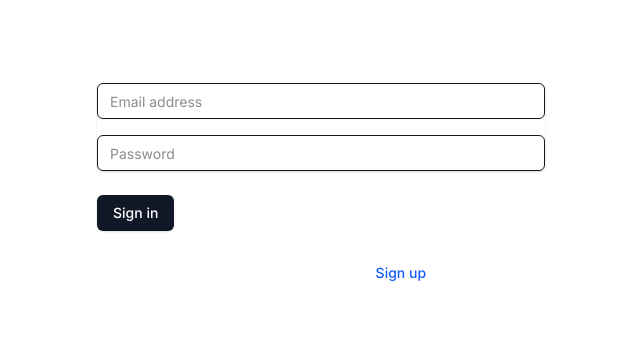
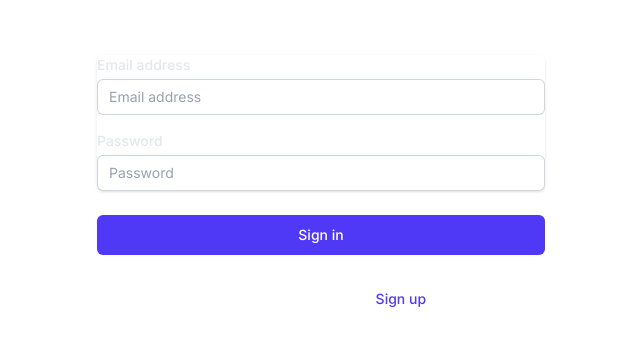
Before and after one commit to Konstantin212/picki_ai, a Next.js app: page /login in a window 1280 px wide. Shown: the part 261-606 px from the top of the page, without its empty margins (319-959 px from the left). Built offline with nearby package versions, Linux system fonts and the light colour scheme; no server answers.

Commit message:
Add reusable UI components and auth setup: - Add Input component with form integration - Update Button component with new variants - Add auth middleware and routes - Update dependencies and lock file

```diff
--- /dev/null
+++ b/src/app/auth/callback/route.ts
@@ -0,0 +1,15 @@
+import { createClient } from "@/lib/supabase";
+import { NextResponse } from "next/server";
+
+export async function GET(request: Request) {
+  const requestUrl = new URL(request.url);
+  const code = requestUrl.searchParams.get("code");
+
+  if (code) {
+    const supabase = await createClient();
+    await supabase.auth.exchangeCodeForSession(code);
+  }
+
+  // URL to redirect to after sign in process completes
+  return NextResponse.redirect(new URL("/", requestUrl.origin));
+}
--- /dev/null
+++ b/src/app/auth/sign-in/route.ts
@@ -0,0 +1,31 @@
+import { createClient } from "@/lib/supabase";
+import { NextResponse } from "next/server";
+
+export async function POST(request: Request) {
+  const formData = await request.formData();
+  const email = formData.get("email") as string;
+  const password = formData.get("password") as string;
+
+  const supabase = await createClient();
+
+  const { data, error } = await supabase.auth.signInWithPassword({
+    email,
+    password,
+  });
+
+  console.log("data");
+  console.log(data);
+
+  console.log("error");
+  console.log(error);
+
+  debugger;
+
+  if (error) {
+    return NextResponse.redirect(
+      new URL(`/login?error=${encodeURIComponent(error.message)}`, request.url)
+    );
+  }
+
+  return NextResponse.redirect(new URL("/", request.url));
+}
--- /dev/null
+++ b/src/app/auth/sign-out/route.ts
@@ -0,0 +1,8 @@
+import { createClient } from "@/lib/supabase";
+import { NextResponse } from "next/server";
+
+export async function POST(request: Request) {
+  const supabase = await createClient();
+  await supabase.auth.signOut();
+  return NextResponse.redirect(new URL("/login", request.url));
+}
--- /dev/null
+++ b/src/app/auth/sign-up/route.ts
@@ -0,0 +1,41 @@
+import { createClient } from "@/lib/supabase";
+import { NextResponse } from "next/server";
+
+export async function POST(request: Request) {
+  const formData = await request.formData();
+  const email = formData.get("email") as string;
+  const password = formData.get("password") as string;
+
+  const supabase = await createClient();
+
+  const { data, error } = await supabase.auth.signUp({
+    email,
+    password,
+    options: {
+      emailRedirectTo: `${request.headers.get("origin")}/auth/callback`,
+    },
+  });
+
+  if (error) {
+    return NextResponse.redirect(
+      new URL(`/signup?error=${encodeURIComponent(error.message)}`, request.url)
+    );
+  }
+
+  // If email confirmation is required, show a message
+  if (data?.user?.identities?.length === 0) {
+    return NextResponse.redirect(
+      new URL(
+        "/signup?error=Email already registered. Please sign in instead.",
+        request.url
+      )
+    );
+  }
+
+  return NextResponse.redirect(
+    new URL(
+      "/login?message=Check your email to confirm your account",
+      request.url
+    )
+  );
+}
--- a/src/app/login/actions.ts
+++ b/src/app/login/actions.ts
@@ -0,0 +1,45 @@
+"use server";
+
+import { revalidatePath } from "next/cache";
+import { redirect } from "next/navigation";
+import { createClient } from "@/lib/supabase";
+
+export async function login(formData: FormData) {
+  const supabase = await createClient();
+
+  // type-casting here for convenience
+  // in practice, you should validate your inputs
+  const data = {
+    email: formData.get("email") as string,
+    password: formData.get("password") as string,
+  };
+
+  const { error } = await supabase.auth.signInWithPassword(data);
+
+  if (error) {
+    redirect("/error");
+  }
+
+  revalidatePath("/", "layout");
+  redirect("/");
+}
+
+export async function signup(formData: FormData) {
+  const supabase = await createClient();
+
+  // type-casting here for convenience
+  // in practice, you should validate your inputs
+  const data = {
+    email: formData.get("email") as string,
+    password: formData.get("password") as string,
+  };
+
+  const { error } = await supabase.auth.signUp(data);
+
+  if (error) {
+    redirect("/error");
+  }
+
+  revalidatePath("/", "layout");
+  redirect("/");
+}
--- a/src/components/ui/button.tsx
+++ b/src/components/ui/button.tsx
@@ -1,53 +1,71 @@
 import * as React from "react";
-import { Slot } from "@radix-ui/react-slot";
-import { cva, type VariantProps } from "class-variance-authority";
 import { cn } from "@/lib/utils";
 
-const buttonVariants = cva(
-  "inline-flex items-center justify-center whitespace-nowrap rounded-md text-sm font-medium ring-offset-white transition-colors focus-visible:outline-none focus-visible:ring-2 focus-visible:ring-gray-400 focus-visible:ring-offset-2 disabled:pointer-events-none disabled:opacity-50 cursor-pointer",
-  {
-    variants: {
-      variant: {
-        default: "bg-gray-900 text-white shadow hover:bg-gray-800",
-        destructive: "bg-red-600 text-white shadow-sm hover:bg-red-700",
-        outline:
-          "border border-gray-300 bg-white text-gray-700 shadow-sm hover:bg-gray-50 hover:text-gray-900",
-        secondary: "bg-gray-100 text-gray-900 shadow-sm hover:bg-gray-200",
-        ghost: "text-gray-700 hover:bg-gray-100 hover:text-gray-900",
-        link: "text-blue-600 underline-offset-4 hover:text-blue-700 hover:underline",
-      },
-      size: {
-        default: "h-9 px-4 py-2",
-        sm: "h-8 rounded-md px-3 text-xs",
-        lg: "h-10 rounded-md px-8",
-        icon: "h-9 w-9",
-      },
+export interface ButtonProps
+  extends React.ButtonHTMLAttributes<HTMLButtonElement> {
+  variant?: "primary" | "secondary" | "outline" | "ghost" | "link";
+  size?: "sm" | "md" | "lg";
+  isLoading?: boolean;
+  fullWidth?: boolean;
+}
+
+const Button = React.forwardRef<HTMLButtonElement, ButtonProps>(
+  (
+    {
+      className,
+      variant = "primary",
+      size = "md",
+      isLoading = false,
+      fullWidth = false,
+      children,
+      disabled,
+      ...props
     },
-    defaultVariants: {
-      variant: "default",
-      size: "default",
-    },
+    ref
+  ) => {
+    const baseStyles =
+      "inline-flex items-center justify-center rounded-md font-medium transition-colors focus-visible:outline focus-visible:outline-2 focus-visible:outline-offset-2";
+
+    const variants = {
+      primary:
+        "bg-indigo-600 text-white hover:bg-indigo-500 focus-visible:outline-indigo-600",
+      secondary:
+        "bg-gray-200 text-gray-900 hover:bg-gray-300 focus-visible:outline-gray-600",
+      outline:
+        "border border-gray-300 bg-transparent hover:bg-gray-100 focus-visible:outline-gray-600",
+      ghost: "bg-transparent hover:bg-gray-100 focus-visible:outline-gray-600",
+      link: "bg-transparent underline-offset-4 hover:underline focus-visible:outline-gray-600 text-indigo-600 hover:text-indigo-500",
+    };
+
+    const sizes = {
+      sm: "h-8 px-3 text-xs",
+      md: "h-10 px-4 text-sm",
+      lg: "h-12 px-6 text-base",
+    };
+
+    return (
+      <button
+        className={cn(
+          baseStyles,
+          variants[variant],
+          sizes[size],
+          fullWidth && "w-full",
+          disabled && "opacity-50 cursor-not-allowed",
+          className
+        )}
+        ref={ref}
+        disabled={disabled || isLoading}
+        {...props}
+      >
+        {isLoading ? (
+          <span className="mr-2 h-4 w-4 animate-spin rounded-full border-2 border-current border-t-transparent" />
+        ) : null}
+        {children}
+      </button>
+    );
   }
 );
 
-export interface ButtonProps
-  extends React.ButtonHTMLAttributes<HTMLButtonElement>,
-    VariantProps<typeof buttonVariants> {
-  asChild?: boolean;
-}
-
-const Button = React.forwardRef<HTMLButtonElement, ButtonProps>(
-  ({ className, variant, size, asChild = false, ...props }, ref) => {
-    const Comp = asChild ? Slot : "button";
-    return (
-      <Comp
-        className={cn(buttonVariants({ variant, size, className }))}
-        ref={ref}
-        {...props}
-      />
-    );
-  }
-);
 Button.displayName = "Button";
 
-export { Button, buttonVariants };
+export { Button };
--- /dev/null
+++ b/src/components/ui/input.tsx
@@ -0,0 +1,40 @@
+import * as React from "react";
+import { cn } from "@/lib/utils";
+
+export interface InputProps
+  extends React.InputHTMLAttributes<HTMLInputElement> {
+  label?: string;
+  error?: string;
+}
+
+const Input = React.forwardRef<HTMLInputElement, InputProps>(
+  ({ className, type, label, error, ...props }, ref) => {
+    return (
+      <div className="space-y-1">
+        {label && (
+          <label
+            htmlFor={props.id}
+            className="block text-sm font-medium text-gray-200"
+          >
+            {label}
+          </label>
+        )}
+        <input
+          type={type}
+          className={cn(
+            "relative block w-full rounded-md border-0 py-1.5 px-3 text-white ring-1 ring-inset ring-gray-300 placeholder:text-gray-400 focus:z-10 focus:ring-2 focus:ring-inset focus:ring-indigo-600 sm:text-sm sm:leading-6",
+            error && "ring-red-500 focus:ring-red-500",
+            className
+          )}
+          ref={ref}
+          {...props}
+        />
+        {error && <p className="text-sm text-red-500">{error}</p>}
+      </div>
+    );
+  }
+);
+
+Input.displayName = "Input";
+
+export { Input };
--- a/src/components/ui/typography.tsx
+++ b/src/components/ui/typography.tsx
@@ -96,11 +96,13 @@ const Typography = React.forwardRef<HTMLElement, TypographyProps>(
       right: "text-right",
     };
 
-    return React.createElement(
-      Component,
-      {
-        ref: ref as any,
-        className: cn(
+    // Use a div as fallback if Component is undefined
+    const Element = Component || "div";
+
+    return (
+      <Element
+        ref={ref as any}
+        className={cn(
           baseStyles,
           variants[variant],
           colors[color],
@@ -109,10 +111,11 @@ const Typography = React.forwardRef<HTMLElement, TypographyProps>(
           truncate && "truncate",
           noWrap && "whitespace-nowrap",
           className
-        ),
-        ...props,
-      },
-      children
+        )}
+        {...props}
+      >
+        {children}
+      </Element>
     );
   }
 );
--- /dev/null
+++ b/src/middleware.ts
@@ -0,0 +1,65 @@
+import { createServerClient, type CookieOptions } from '@supabase/ssr'
+import { NextResponse, type NextRequest } from 'next/server'
+
+export async function middleware(request: NextRequest) {
+  let response = NextResponse.next({
+    request: {
+      headers: request.headers,
+    },
+  })
+
+  const supabase = createServerClient(
+    process.env.NEXT_PUBLIC_SUPABASE_URL!,
+    process.env.NEXT_PUBLIC_SUPABASE_ANON_KEY!,
+    {
+      cookies: {
+        get(name: string) {
+          return request.cookies.get(name)?.value
+        },
+        set(name: string, value: string, options: CookieOptions) {
+          response.cookies.set({
+            name,
+            value,
+            ...options,
+          })
+        },
+        remove(name: string, options: CookieOptions) {
+          response.cookies.set({
+            name,
+            value: '',
+            ...options,
+          })
+        },
+      },
+    }
+  )
+
+  const { data: { session } } = await supabase.auth.getSession()
+
+  // If there's no session and the user is trying to access a protected route
+  if (!session && !request.nextUrl.pathname.startsWith('/login')) {
+    const redirectUrl = new URL('/login', request.url)
+    redirectUrl.searchParams.set('redirectedFrom', request.nextUrl.pathname)
+    return NextResponse.redirect(redirectUrl)
+  }
+
+  // If there's a session and the user is on the login page
+  if (session && request.nextUrl.pathname.startsWith('/login')) {
+    return NextResponse.redirect(new URL('/', request.url))
+  }
+
+  return response
+}
+
+export const config = {
+  matcher: [
+    /*
+     * Match all request paths except:
+     * - _next/static (static files)
+     * - _next/image (image optimization files)
+     * - favicon.ico (favicon file)
+     * - public folder
+     */
+    '/((?!_next/static|_next/image|favicon.ico|public/).*)',
+  ],
+}
```
Also changed, not shown: 1 other file (tests, documents, lock files or other folders).
